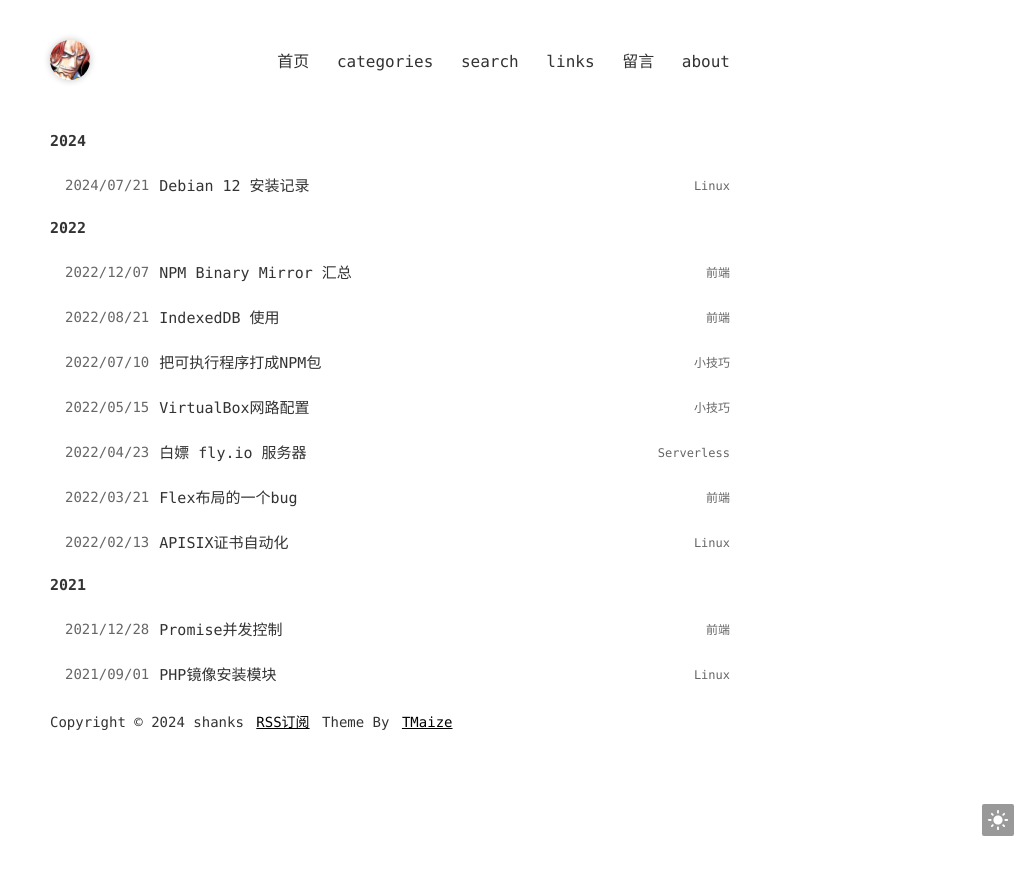
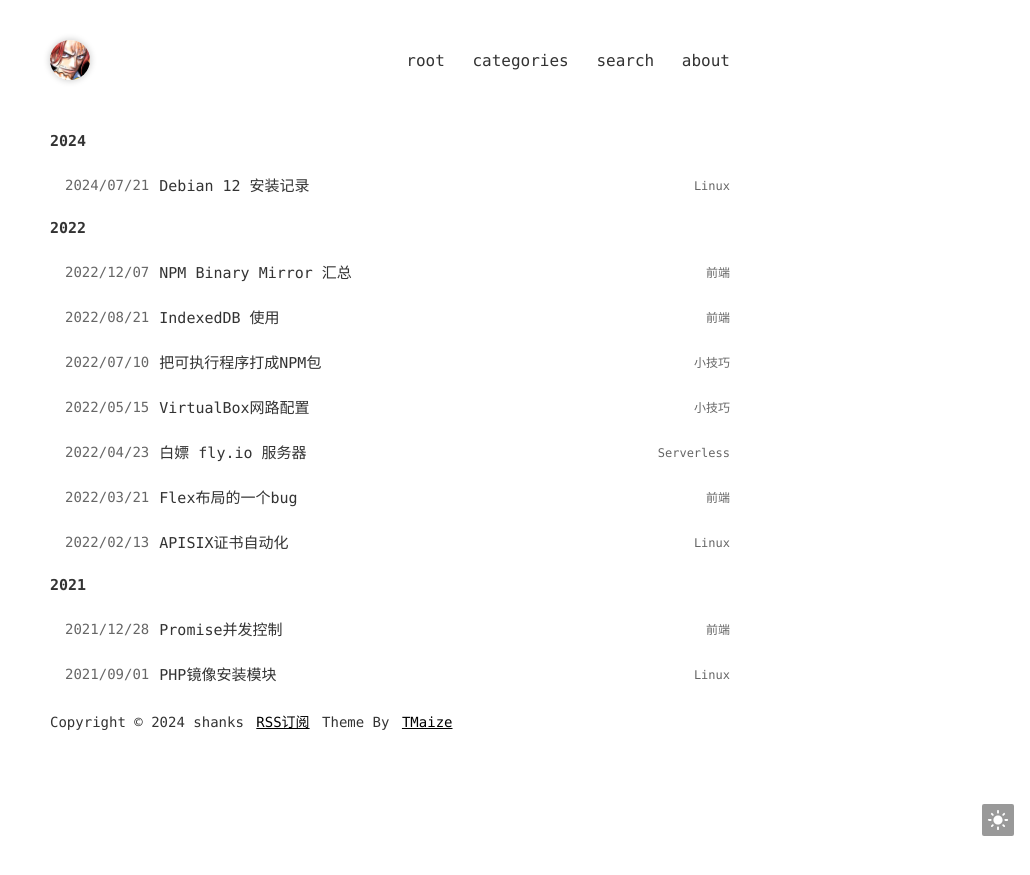
Before and after one commit to shanksfigarland/shanks.github.io, a Jekyll site: the page built from index.html, in a window 1280 px wide. Shown: the top 875 px of the page, without its empty margins (250-1280 px from the left). Built offline with Jekyll 4.4.1, drawn with Linux system fonts in a browser that asks for light colours.

Commit message:
Update _config.yml

```diff
--- a/_config.yml
+++ b/_config.yml
@@ -30,16 +30,12 @@ tucaoUrl:
 # 必填字段 title: '文本' url: '链接'
 # 可选字段 target: '_blank' 新页面打开
 menu:
-  - title: 首页
+  - title: root
     url: /
   - title: categories
     url: /pages/categories.html
   - title: search
     url: /pages/search.html
-  - title: links
-    url: /pages/links.html
-  - title: 留言
-    url: /pages/chat.html
   - title: about
     url: /pages/about.html
 
```
